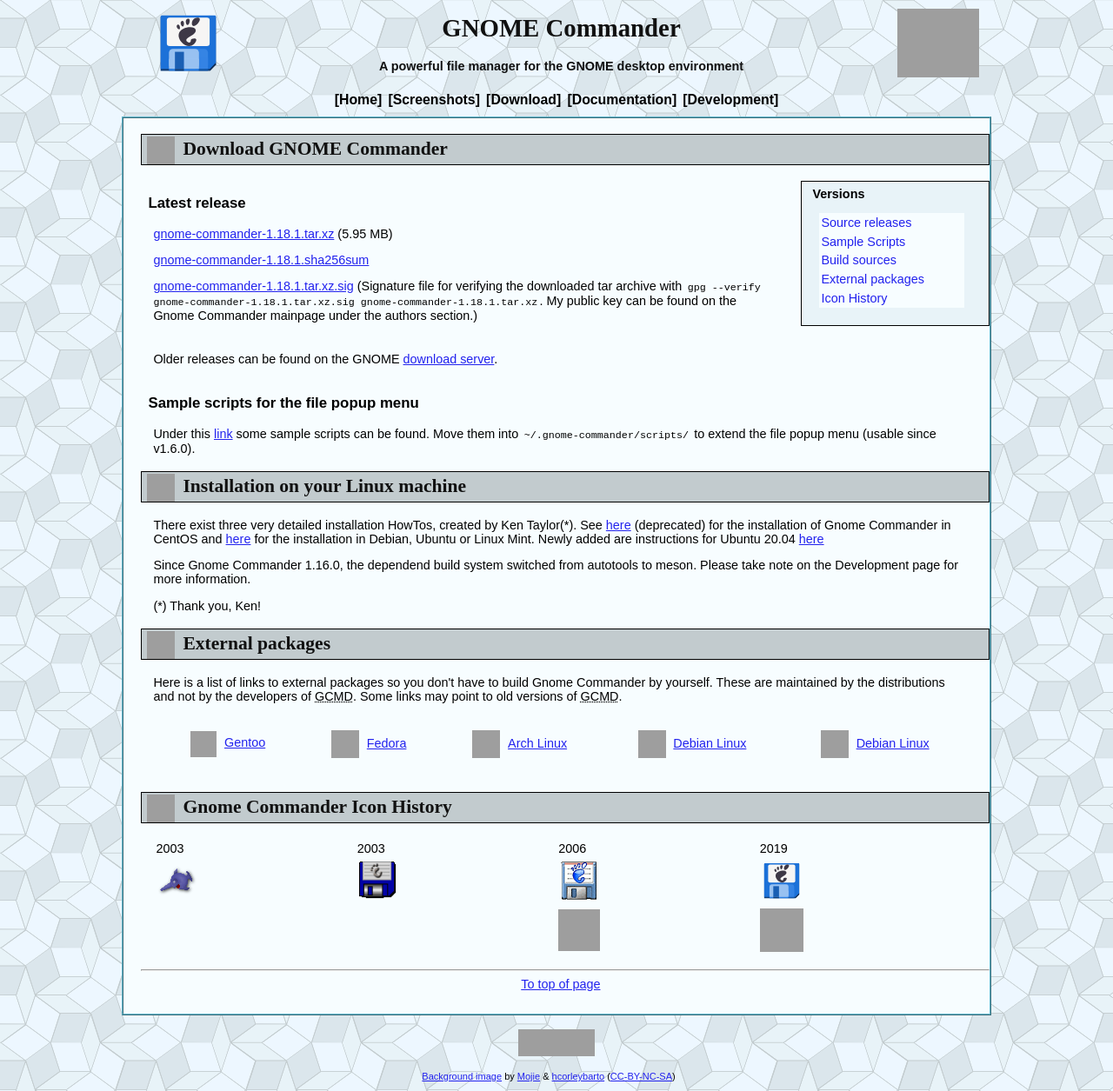
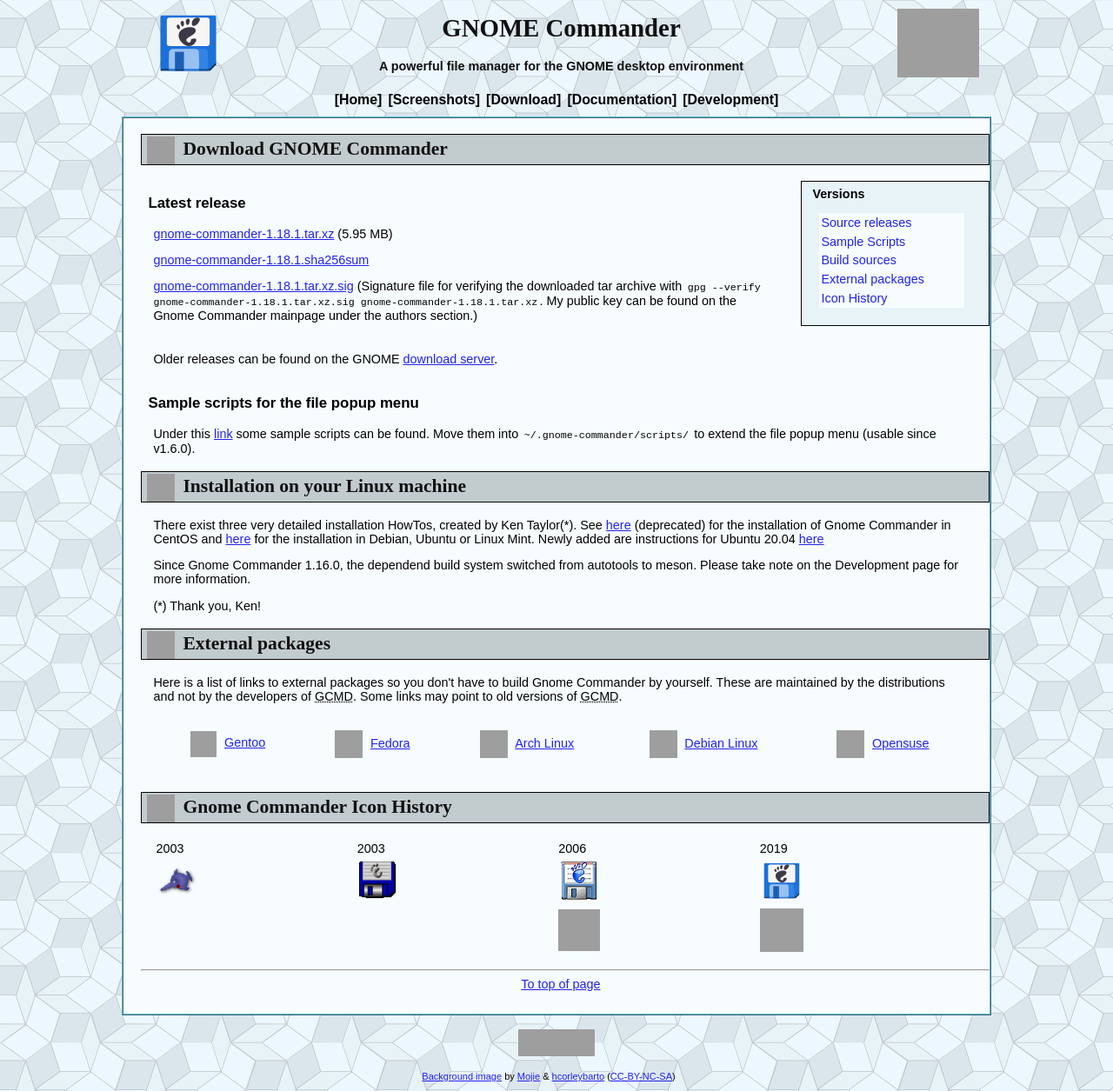
Before and after one commit to gcmd/gcmd.github.io, a Jekyll site: the page download.html, which Jekyll copies as it is, in a window 1280 px wide, cut to the strip 0-1255 px from the top of the page. Shown: the whole strip at 87% size. Built offline with Jekyll 4.4.1, drawn with Linux system fonts in a browser that asks for light colours; grey boxes are pictures that could not be loaded.

Commit message:
fix opensuse download link

```diff
--- a/download.html
+++ b/download.html
@@ -99,7 +99,7 @@
 </td>
 <td>
 <ul class="imglist">
-<li><img src="img/opensuse.svg" width="32" height="32" alt=""><a href="https://software.opensuse.org/package/gnome-commander">Debian Linux</a></li>
+<li><img src="img/opensuse.svg" width="32" height="32" alt=""><a href="https://software.opensuse.org/package/gnome-commander">Opensuse</a></li>
 </ul>
 </td>
 </tr>
```
